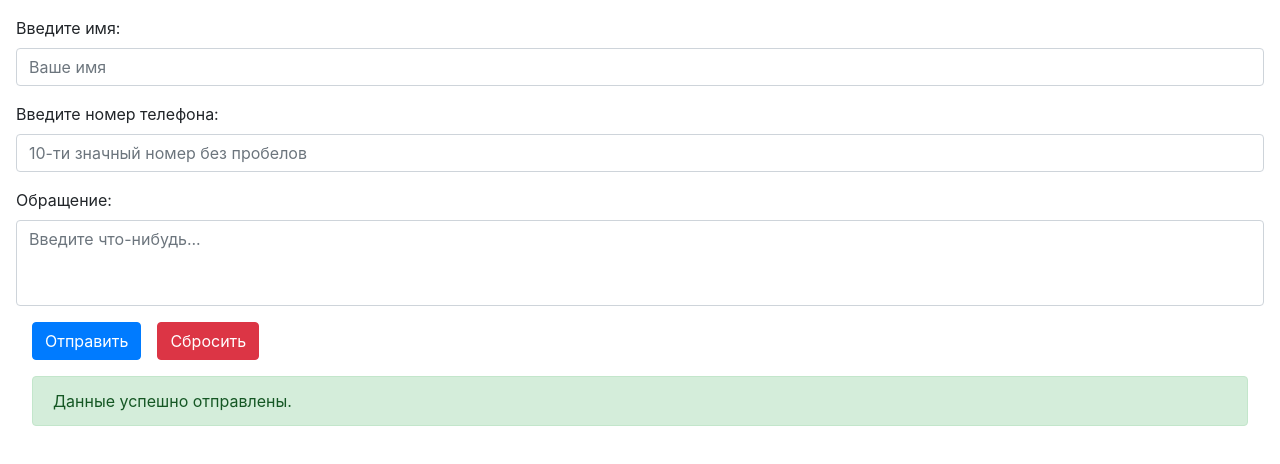
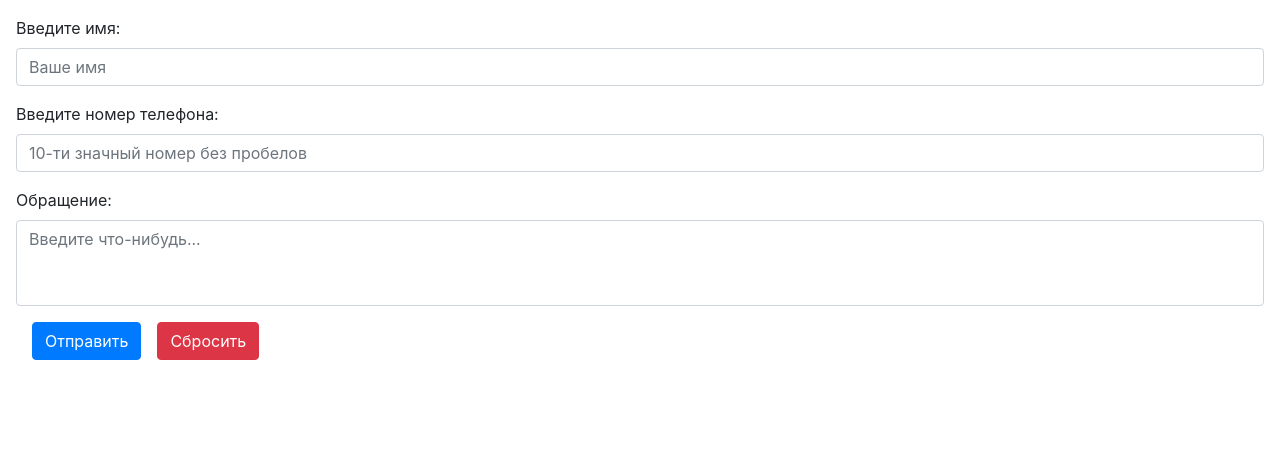
Before and after one commit to vokson/envybox-front, a Vue app: page /#/ in a window 1280 px wide. Shown: the top 464 px of the page. Built offline with nearby package versions, Linux system fonts and the light colour scheme.

Commit message:
Add timer to success message

```diff
--- a/src/views/Home.vue
+++ b/src/views/Home.vue
@@ -66,7 +66,7 @@
           <div class="alert alert-danger">Ошибка выполнения запроса</div>
       </div>
 
-      <div v-else>
+      <div v-if="success">
         <div class="alert alert-success">Данные успешно отправлены.</div>
       </div>
     </div>
@@ -84,6 +84,7 @@ export default {
         phone: "",
         message: "",
       },
+      success: false,
       errors: null,
       on_progress: false
     };
@@ -96,6 +97,7 @@ export default {
 
       let successFunction = function () {
         this.errors = null
+        this.showSuccess()
       };
 
       let errorFunction = function (error) {
@@ -125,6 +127,11 @@ export default {
       this.form.name = "";
       this.form.phone = "";
     },
+
+    showSuccess() {
+      this.success = true
+      setTimeout(() => { this.success = false; }, 3000);
+    }
   },
 };
 </script>
```
Also changed, not shown: 5 other files (tests, documents, lock files or other folders).
